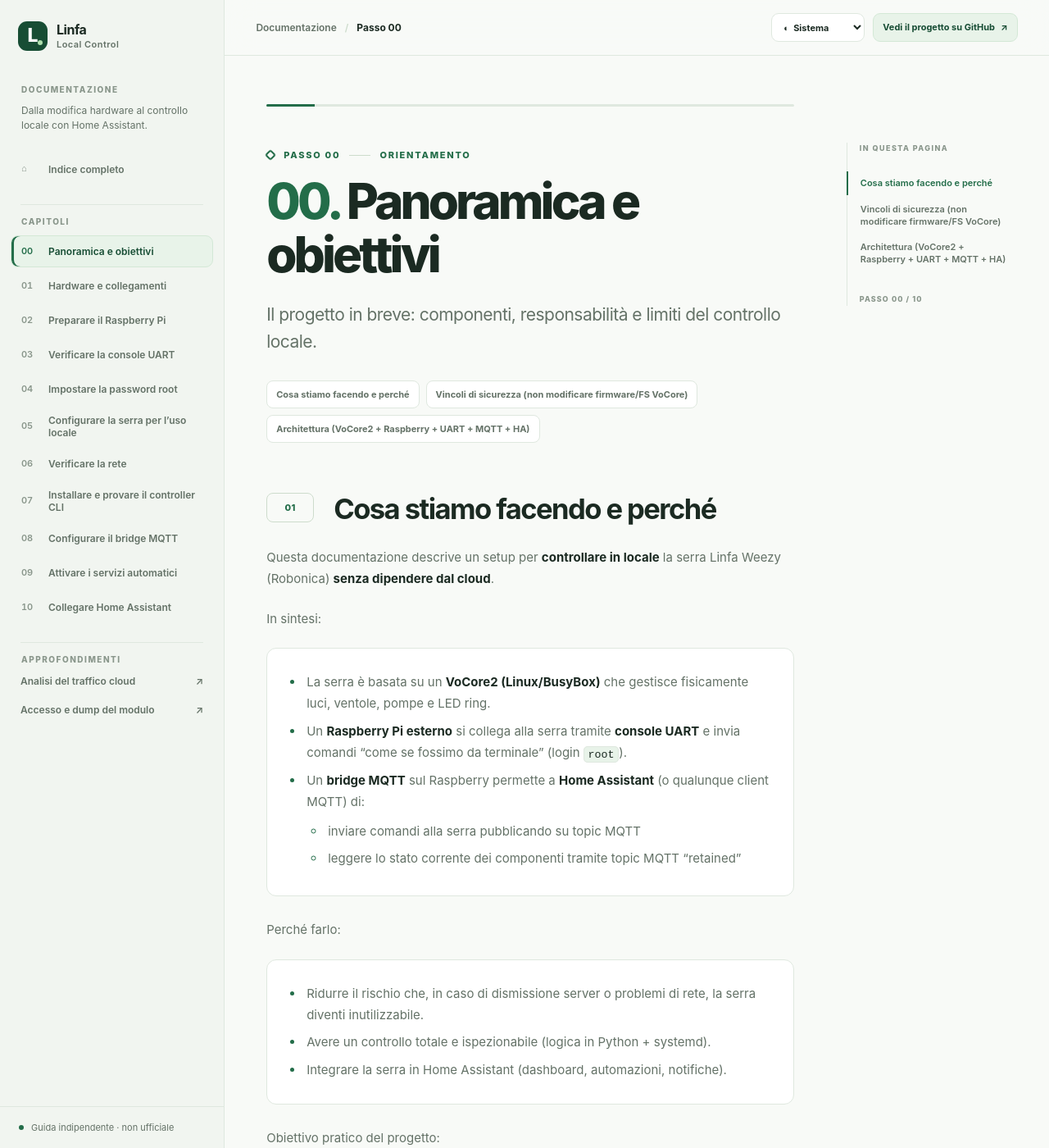
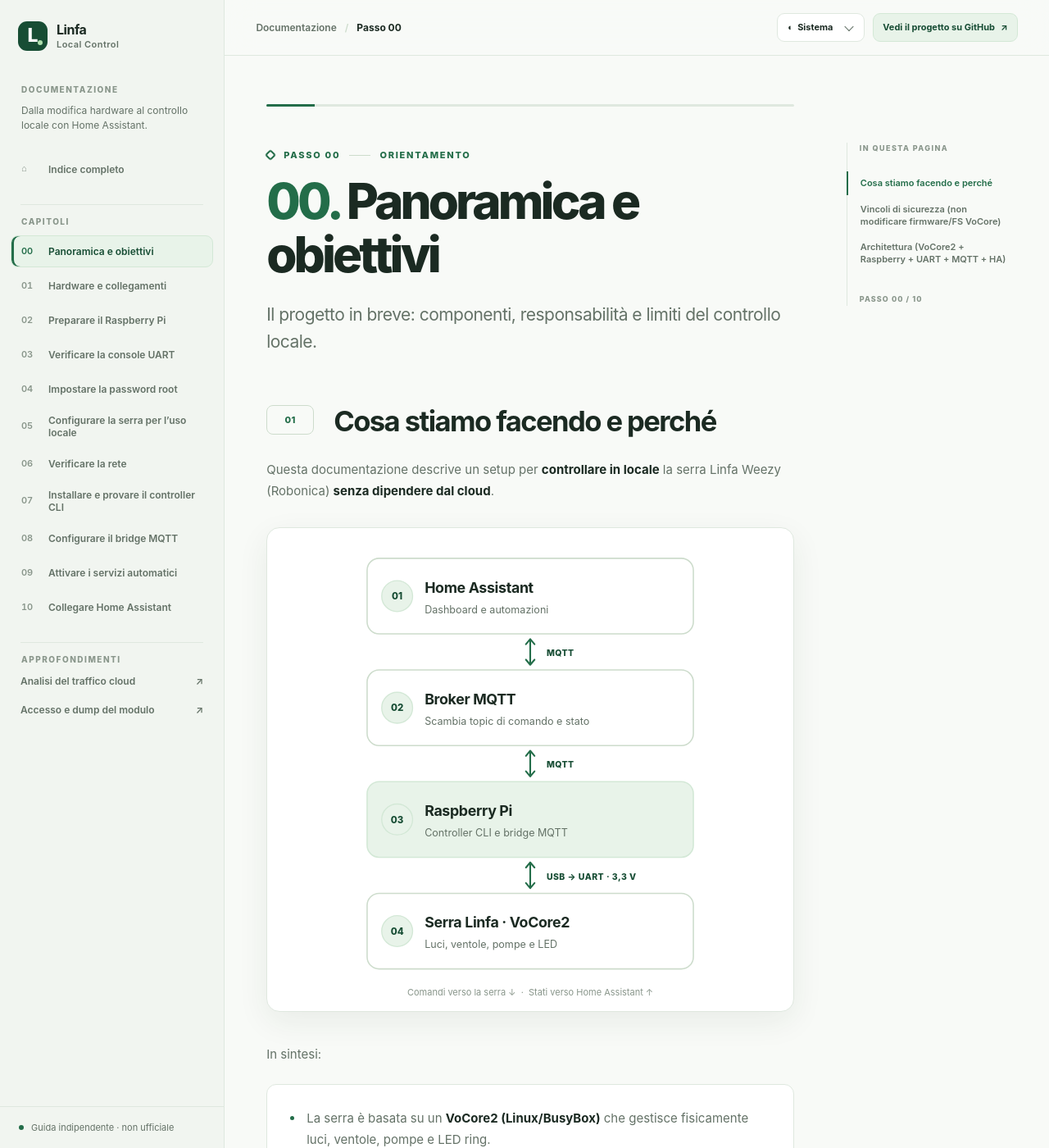
Before and after one commit to Interstellar0verdrive/Linfa-local-control, an MkDocs documentation site: the page built from docs/setup/00-panoramica.md, in a window 1280 px wide and 1400 px high. Shown: the whole window at 82% size. Built offline with MkDocs 1.6.1, drawn with Linux system fonts in a browser that asks for light colours.

Commit message:
Illustrate system flow and simplify section navigation

```diff
--- a/docs/setup/00-panoramica.md
+++ b/docs/setup/00-panoramica.md
@@ -5,6 +5,47 @@
 ## Cosa stiamo facendo e perché
 
 Questa documentazione descrive un setup per **controllare in locale** la serra Linfa Weezy (Robonica) **senza dipendere dal cloud**.
+
+<figure class="system-diagram">
+  <svg viewBox="0 0 420 515" role="img" aria-labelledby="system-diagram-title system-diagram-description" xmlns="http://www.w3.org/2000/svg">
+    <title id="system-diagram-title">Schema del controllo locale della serra</title>
+    <desc id="system-diagram-description">Home Assistant comunica via MQTT con il broker. Il Raspberry Pi riceve i messaggi MQTT e controlla la serra Linfa tramite collegamento USB UART a 3,3 volt. I comandi scendono verso la serra e gli stati risalgono verso Home Assistant.</desc>
+
+    <rect class="flow-card" x="20" y="18" width="380" height="88" rx="14" />
+    <circle class="flow-number" cx="55" cy="62" r="18" />
+    <text class="flow-number-text" x="55" y="66" text-anchor="middle">01</text>
+    <text class="flow-title" x="87" y="58">Home Assistant</text>
+    <text class="flow-caption" x="87" y="82">Dashboard e automazioni</text>
+
+    <path class="flow-link" d="M210 113v28m-5-23 5-6 5 6m-10 18 5 6 5-6" />
+    <text class="flow-link-label" x="229" y="132">MQTT</text>
+
+    <rect class="flow-card" x="20" y="148" width="380" height="88" rx="14" />
+    <circle class="flow-number" cx="55" cy="192" r="18" />
+    <text class="flow-number-text" x="55" y="196" text-anchor="middle">02</text>
+    <text class="flow-title" x="87" y="188">Broker MQTT</text>
+    <text class="flow-caption" x="87" y="212">Scambia topic di comando e stato</text>
+
+    <path class="flow-link" d="M210 243v28m-5-23 5-6 5 6m-10 18 5 6 5-6" />
+    <text class="flow-link-label" x="229" y="262">MQTT</text>
+
+    <rect class="flow-card flow-card-controller" x="20" y="278" width="380" height="88" rx="14" />
+    <circle class="flow-number" cx="55" cy="322" r="18" />
+    <text class="flow-number-text" x="55" y="326" text-anchor="middle">03</text>
+    <text class="flow-title" x="87" y="318">Raspberry Pi</text>
+    <text class="flow-caption" x="87" y="342">Controller CLI e bridge MQTT</text>
+
+    <path class="flow-link" d="M210 373v28m-5-23 5-6 5 6m-10 18 5 6 5-6" />
+    <text class="flow-link-label" x="229" y="392">USB → UART · 3,3 V</text>
+
+    <rect class="flow-card" x="20" y="408" width="380" height="88" rx="14" />
+    <circle class="flow-number" cx="55" cy="452" r="18" />
+    <text class="flow-number-text" x="55" y="456" text-anchor="middle">04</text>
+    <text class="flow-title" x="87" y="448">Serra Linfa · VoCore2</text>
+    <text class="flow-caption" x="87" y="472">Luci, ventole, pompe e LED</text>
+  </svg>
+  <figcaption>Comandi verso la serra ↓ &nbsp;·&nbsp; Stati verso Home Assistant ↑</figcaption>
+</figure>
 
 In sintesi:
 
--- a/docs/stylesheets/site.css
+++ b/docs/stylesheets/site.css
@@ -113,9 +113,13 @@
 .hero-meta { display: flex; flex-wrap: wrap; gap: 8px; }
 .meta-chip { display: inline-flex; align-items: center; gap: 7px; padding: 5px 10px; border: 1px solid var(--accent-strong); border-radius: 30px; background: var(--accent-soft); color: var(--accent-dark); font-size: 11px; font-weight: 700; }
 .meta-chip.muted { border-color: var(--line); background: var(--surface); color: var(--muted); }
-.quick-jump { display: flex; flex-wrap: wrap; gap: 8px; margin: 31px 0 0; }
-.quick-jump a { padding: 7px 11px; border: 1px solid var(--line); border-radius: 8px; background: var(--surface); color: var(--muted); font-size: 11px; font-weight: 700; text-decoration: none; }
-.quick-jump a:hover { border-color: var(--accent); color: var(--accent-dark); }
+.quick-jump { display: none; margin: 31px 0 0; padding: 18px 22px; border: 1px solid var(--line); border-radius: 12px; background: var(--surface); }
+.quick-jump-title { color: var(--accent); font-size: 10px; font-weight: 850; letter-spacing: .15em; }
+.quick-jump ul { display: grid; grid-template-columns: repeat(2, minmax(0, 1fr)); gap: 2px 23px; margin: 10px 0 0; padding: 0; list-style: none; }
+.quick-jump li { min-width: 0; }
+.quick-jump a { display: block; padding: 6px 0; color: var(--muted); font-size: 12px; font-weight: 650; line-height: 1.4; text-decoration: none; }
+.quick-jump a::before { content: '↳'; margin-right: 8px; color: var(--accent); }
+.quick-jump a:hover { color: var(--accent-dark); }
 .overview { display: grid; grid-template-columns: repeat(3, 1fr); gap: 0; margin: 52px 0 83px; border: 1px solid var(--line); border-radius: 16px; background: var(--surface); box-shadow: var(--shadow); }
 .overview-item { display: flex; flex-direction: column; gap: 5px; min-width: 0; padding: 24px 22px; }
 .overview-item + .overview-item { border-left: 1px solid var(--line); }
@@ -214,6 +218,7 @@
 @media (max-width: 1240px) {
   .content-layout { grid-template-columns: minmax(0, 760px); max-width: 900px; }
   .page-toc { display: none; }
+  .quick-jump { display: block; }
 }
 @media (max-width: 900px) {
   .site-shell { display: block; }
@@ -274,8 +279,9 @@
 .topbar-github:hover { border-color: var(--accent); color: var(--accent); }
 .github-label-mobile { display: none; }
 .topbar-actions { gap: 10px; }
-.theme-control { display: block; }
-.theme-control select { min-height: 35px; padding: 0 26px 0 10px; border: 1px solid var(--line); border-radius: 9px; background: var(--surface); color: var(--ink); font: inherit; font-size: 11px; font-weight: 700; cursor: pointer; }
+.theme-control { position: relative; display: block; }
+.theme-control::after { content: ''; position: absolute; top: 50%; right: 15px; width: 7px; height: 7px; border-right: 1.8px solid var(--muted); border-bottom: 1.8px solid var(--muted); transform: translateY(-68%) rotate(45deg); pointer-events: none; }
+.theme-control select { min-height: 35px; padding: 0 37px 0 12px; appearance: none; -webkit-appearance: none; border: 1px solid var(--line); border-radius: 9px; background: var(--surface); color: var(--ink); font: inherit; font-size: 11px; font-weight: 700; cursor: pointer; }
 .theme-control select:hover { border-color: var(--accent); }
 .sidebar-extra.is-active { background: var(--accent-soft); color: var(--accent-dark); }
 .sidebar-group-label { margin-bottom: 9px; }
@@ -361,12 +367,28 @@
 .markdown-body .highlight::before { padding-right: 78px; }
 .markdown-body .copy-code { position: absolute; top: 7px; right: 9px; padding: 3px 9px; border: 1px solid rgba(255,255,255,.24); border-radius: 5px; background: transparent; color: var(--code-ink); font-size: 11px; cursor: pointer; }
 .markdown-body .copy-code:hover { background: rgba(255,255,255,.1); }
+.system-diagram { margin: 31px 0 39px; padding: 18px 18px 15px; border: 1px solid var(--line); border-radius: 16px; background: var(--surface); box-shadow: var(--shadow); }
+.system-diagram svg { display: block; width: min(100%, 440px); height: auto; margin: 0 auto; }
+.system-diagram .flow-card { fill: var(--surface); stroke: var(--line-strong); stroke-width: 1.5; }
+.system-diagram .flow-card-controller { fill: var(--accent-soft); stroke: var(--accent-strong); }
+.system-diagram .flow-number { fill: var(--accent-soft); stroke: var(--accent-strong); stroke-width: 1.3; }
+.system-diagram .flow-number-text { fill: var(--accent-dark); font-size: 11px; font-weight: 850; }
+.system-diagram .flow-title { fill: var(--ink); font-size: 17px; font-weight: 750; letter-spacing: -.02em; }
+.system-diagram .flow-caption { fill: var(--muted); font-size: 12px; }
+.system-diagram .flow-link { fill: none; stroke: var(--accent); stroke-width: 2; stroke-linecap: round; stroke-linejoin: round; }
+.system-diagram .flow-link-label { fill: var(--accent-dark); font-size: 10px; font-weight: 850; letter-spacing: .045em; }
+.system-diagram figcaption { color: var(--quiet); font-size: 11px; text-align: center; line-height: 1.5; }
 @media (max-width: 650px) {
   .topbar-github { gap: 4px; padding: 0 8px; font-size: 10px; }
   .github-label-desktop { display: none; }
   .github-label-mobile { display: inline; }
   .topbar-path a, .topbar-path .path-separator { display: none; }
-  .theme-control select { width: 79px; padding: 0 3px; font-size: 10px; }
+  .theme-control select { width: 95px; padding: 0 27px 0 8px; font-size: 10px; }
+  .theme-control::after { right: 10px; width: 6px; height: 6px; }
+  .quick-jump { padding: 16px 18px; }
+  .quick-jump ul { grid-template-columns: 1fr; gap: 0; }
+  .system-diagram { padding: 9px 5px 14px; }
+  .system-diagram figcaption { padding: 0 9px; font-size: 10px; }
   .markdown-body { margin-top: 43px; font-size: 14px; }
   .markdown-body h2 { margin-top: 60px; padding-left: 61px; font-size: 25px; }
   .markdown-body h2::before { width: 44px; height: 30px; font-size: 10px; }
--- a/theme/main.html
+++ b/theme/main.html
@@ -18,8 +18,8 @@
       document.documentElement.dataset.theme = preference === 'auto' ? (media.matches ? 'dark' : 'light') : preference;
     })();
   </script>
-  <link rel="stylesheet" href="{{ 'stylesheets/site.css'|url }}?v=2">
-  <script src="{{ 'javascripts/site.js'|url }}" defer></script>
+  <link rel="stylesheet" href="{{ 'stylesheets/site.css'|url }}?v={{ config.extra.asset_version }}">
+  <script src="{{ 'javascripts/site.js'|url }}?v={{ config.extra.asset_version }}" defer></script>
 </head>
 <body>
   <a class="skip-link" href="#contenuto">Vai al contenuto</a>
@@ -73,7 +73,10 @@
           {% if is_home or (step and step.number == '01') %}<div class="hero-meta"><span class="meta-chip">◉ &nbsp;Verificato su Linfa Weezy</span><span class="meta-chip muted">Linfa standard da verificare</span></div>{% endif %}
 
           {% if toc_items and not is_home %}
-          <nav class="quick-jump" aria-label="Vai a una sezione">{% for item in toc_items[:5] %}<a href="#{{ item.id }}">{{ item.title }}</a>{% endfor %}</nav>
+          <nav class="quick-jump" aria-label="In questa pagina">
+            <span class="quick-jump-title">IN QUESTA PAGINA</span>
+            <ul>{% for item in toc_items %}<li><a href="#{{ item.id }}">{{ item.title }}</a></li>{% endfor %}</ul>
+          </nav>
           {% endif %}
 
           {% if step and step.number == '01' %}
```
Also changed, not shown: mkdocs_hooks.py (+12 -0 lines).
